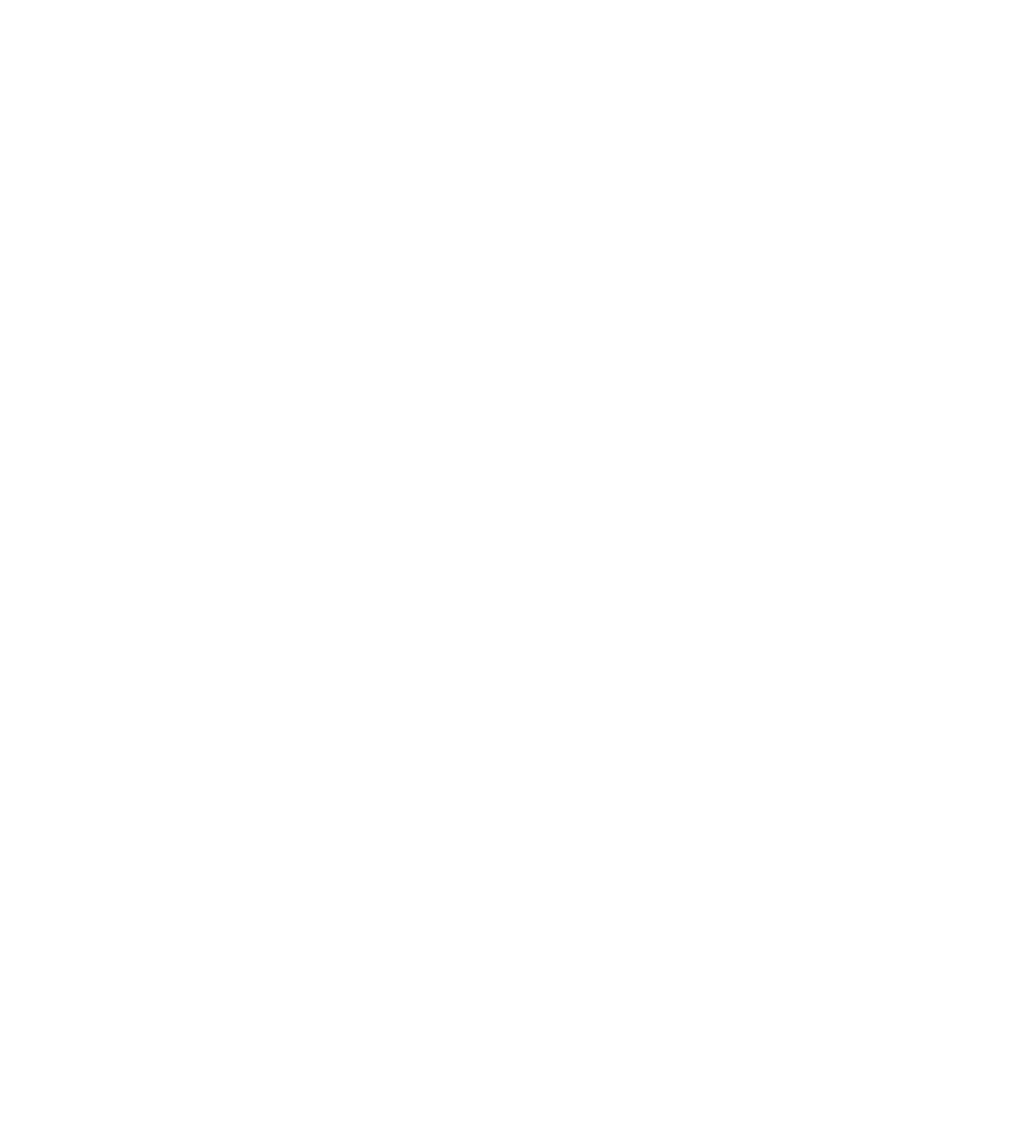
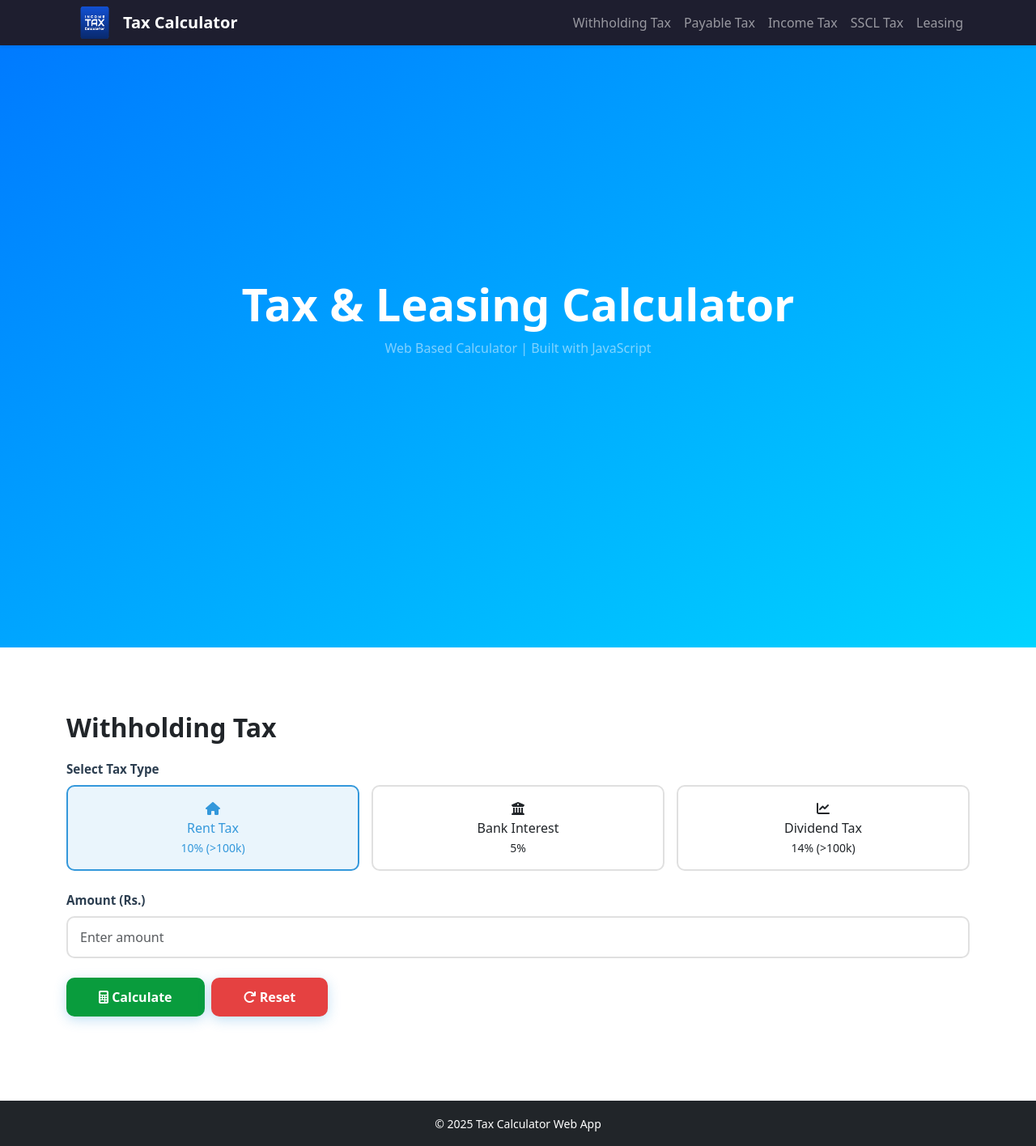
Before and after one commit to SachinthaAbeygunasekara/Tax-Calculator, a plain HTML site: page index.html in a window 1280 px wide. Shown: the whole page at 81% size. Before the commit the page ends 800 px from the top, so only its background shows below. Drawn offline with nearby package versions, Linux system fonts and the light colour scheme.

Commit message:
feat: implement navigation bar, hero section, and withholding tax UI section

```diff
--- a/assets/css/style.css
+++ b/assets/css/style.css
@@ -0,0 +1,168 @@
+html {
+    scroll-behavior: smooth;
+}
+
+#mainNav {
+    background: #1e1e2f;
+}
+
+.hero {
+    height: 100vh;
+    background: linear-gradient(to bottom right, #0077ff, #00d4ff);
+}
+
+.section {
+    padding: 80px 0;
+}
+
+.section-title {
+    font-weight: 600;
+    margin-bottom: 20px;
+}
+
+.form-label {
+    font-weight: 600;
+    color: #2c3e50;
+    margin-bottom: 8px;
+    font-size: 0.95rem;
+}
+
+.form-control {
+    border: 2px solid #e0e0e0;
+    border-radius: 10px;
+    padding: 12px 15px;
+    transition: all 0.3s ease;
+    font-size: 1rem;
+}
+
+.form-control:focus {
+    border-color: #3498db;
+    box-shadow: 0 0 0 0.2rem rgba(52, 152, 219, 0.15);
+}
+
+.btn-calculate {
+    background: #099c3d;
+    border: none;
+    padding: 12px 40px;
+    border-radius: 10px;
+    color: white;
+    font-weight: 600;
+    transition: transform 0.2s ease;
+    box-shadow: 0 4px 15px rgba(52, 152, 219, 0.3);
+}
+
+.btn-calculate:hover {
+    background: #018630;
+    color: white;
+    transform: translateY(-2px);
+    box-shadow: 0 6px 20px rgba(52, 152, 219, 0.4);
+}
+
+.btn-reset {
+    background: #e54141;
+    border: none;
+    padding: 12px 40px;
+    border-radius: 10px;
+    color: white;
+    font-weight: 600;
+    transition: all 0.2s ease;
+    box-shadow: 0 4px 15px rgba(52, 152, 219, 0.3);
+}
+
+.btn-reset:hover {
+    background: #ff0000;
+    color: white;
+    transform: translateY(-2px);
+    box-shadow: 0 6px 20px rgba(52, 152, 219, 0.4);
+}
+
+.result-card {
+    background: rgba(134, 142, 150, 0.65);
+    backdrop-filter: blur(10px);
+    border-radius: 15px;
+    padding: 25px;
+    color: white;
+    margin-top: 25px;
+    display: none;
+    animation: fadeIn 0.5s ease;
+    border: 1px solid rgba(255, 255, 255, 0.15);
+}
+
+.result-card.show {
+    display: block;
+}
+
+.result-card h4 {
+    margin-bottom: 20px;
+    font-weight: 600;
+}
+
+.result-item {
+    background: rgba(255, 255, 255, 0.15);
+    padding: 15px;
+    border-radius: 10px;
+    margin-bottom: 12px;
+    backdrop-filter: blur(10px);
+}
+
+.result-item:last-child {
+    margin-bottom: 0;
+}
+
+.result-label {
+    font-size: 0.9rem;
+    opacity: 0.9;
+    margin-bottom: 5px;
+}
+
+.result-value {
+    font-size: 1.5rem;
+    font-weight: 700;
+}
+
+.error-message {
+    color: #e74c3c;
+    font-size: 0.875rem;
+    margin-top: 5px;
+    display: none;
+}
+
+.error-message.show {
+    display: block;
+}
+
+.radio-group {
+    display: flex;
+    gap: 15px;
+    flex-wrap: wrap;
+}
+
+.radio-option {
+    flex: 1;
+    min-width: 150px;
+}
+
+.radio-option input[type="radio"] {
+    display: none;
+}
+
+.radio-option label {
+    display: block;
+    padding: 15px;
+    border: 2px solid #e0e0e0;
+    border-radius: 10px;
+    cursor: pointer;
+    transition: all 0.3s ease;
+    text-align: center;
+    font-weight: 500;
+}
+
+.radio-option input[type="radio"]:checked+label {
+    border-color: #3498db;
+    background: rgba(52, 152, 219, 0.1);
+    color: #3498db;
+}
+
+.radio-option label:hover {
+    border-color: #3498db;
+}
--- a/index.html
+++ b/index.html
@@ -1,11 +1,99 @@
 <!DOCTYPE html>
 <html lang="en">
+
 <head>
     <meta charset="UTF-8">
     <meta name="viewport" content="width=device-width, initial-scale=1.0">
-    <title>Tax Calculator</title>
+    <title>Tax & Leasing Calculator</title>
+
+    <link rel="stylesheet" href="https://cdn.jsdelivr.net/npm/bootstrap@5.3.2/dist/css/bootstrap.min.css">
+    <link href="https://cdnjs.cloudflare.com/ajax/libs/font-awesome/6.4.0/css/all.min.css" rel="stylesheet">
+    <link rel="stylesheet" href="assets/css/style.css">
 </head>
+
 <body>
+    <nav class="navbar navbar-expand-lg navbar-dark fixed-top shadow-sm" id="mainNav">
+        <div class="container">
+            <img src="assets/images/logo.png" alt="logo" width="70" height="40">
+            <a class="navbar-brand fw-bold">Tax Calculator</a>
+
+            <div class="collapse navbar-collapse justify-content-end" id="navbarNav">
+                <ul class="navbar-nav">
+                    <li class="nav-item"><a class="nav-link" href="#withholding">Withholding Tax</a></li>
+                    <li class="nav-item"><a class="nav-link" href="#payable">Payable Tax</a></li>
+                    <li class="nav-item"><a class="nav-link" href="#income">Income Tax</a></li>
+                    <li class="nav-item"><a class="nav-link" href="#sscl">SSCL Tax</a></li>
+                    <li class="nav-item"><a class="nav-link" href="#leasing">Leasing</a></li>
+                </ul>
+            </div>
+        </div>
+    </nav>
+
+    <header class="hero d-flex align-items-center justify-content-center text-center">
+        <div>
+            <h1 class="display-4 fw-bold text-white">Tax & Leasing Calculator</h1>
+            <p class="text-white-50">Web Based Calculator | Built with JavaScript</p>
+        </div>
+    </header>
+
+    <section id="withholding" class="section">
+        <div class="container">
+            <h2 class="section-title">Withholding Tax</h2>
+                <form id="withholdingForm">
+                    <div class="mb-4">
+                        <label class="form-label">Select Tax Type</label>
+                        <div class="radio-group">
+                            <div class="radio-option">
+                                <input type="radio" id="rent" name="taxType" value="rent" checked>
+                                <label for="rent">
+                                    <i class="fas fa-home"></i><br>
+                                    Rent Tax<br>
+                                    <small>10% (>100k)</small>
+                                </label>
+                            </div>
+                            <div class="radio-option">
+                                <input type="radio" id="interest" name="taxType" value="interest">
+                                <label for="interest">
+                                    <i class="fas fa-university"></i><br>
+                                    Bank Interest<br>
+                                    <small>5%</small>
+                                </label>
+                            </div>
+                            <div class="radio-option">
+                                <input type="radio" id="dividend" name="taxType" value="dividend">
+                                <label for="dividend">
+                                    <i class="fas fa-chart-line"></i><br>
+                                    Dividend Tax<br>
+                                    <small>14% (>100k)</small>
+                                </label>
+                            </div>
+                        </div>
+                    </div>
+                    <div class="mb-4">
+                        <label for="withholdingAmount" class="form-label">Amount (Rs.)</label>
+                        <input type="text" class="form-control" id="withholdingAmount" placeholder="Enter amount">
+                        <div class="error-message" id="withholdingError"></div>
+                    </div>
+                    <div class="d-flex gap-2">
+                        <button type="submit" class="btn btn-calculate">
+                            <i class="fas fa-calculator"></i> Calculate
+                        </button>
+                        <button type="button" class="btn btn-reset" onclick="resetForm('withholdingForm', 'withholdingError','withholdingResult')">
+                            <i class="fas fa-redo"></i> Reset
+                        </button>
+                    </div>
+                </form>
+                <div id="withholdingResult" class="result-card"></div>
+
+        </div>
+    </section>
+
+    <script src="assets/js/app.js"></script>
+
+    <footer class="text-center py-3 bg-dark text-white mt-4">
+        <small>© 2025 Tax Calculator Web App</small>
+    </footer>
 
 </body>
+
 </html>
```
Also changed, not shown: assets/images/logo.png (added).
